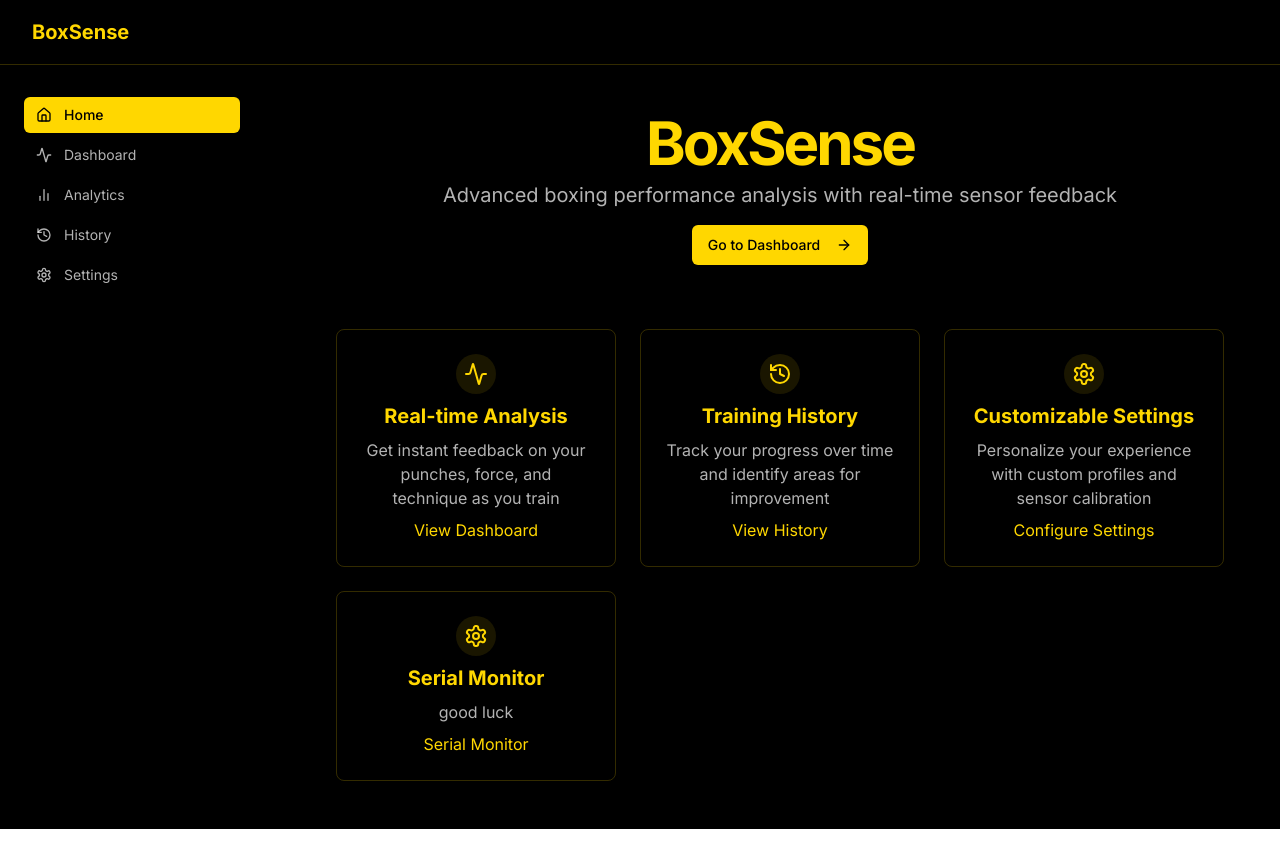
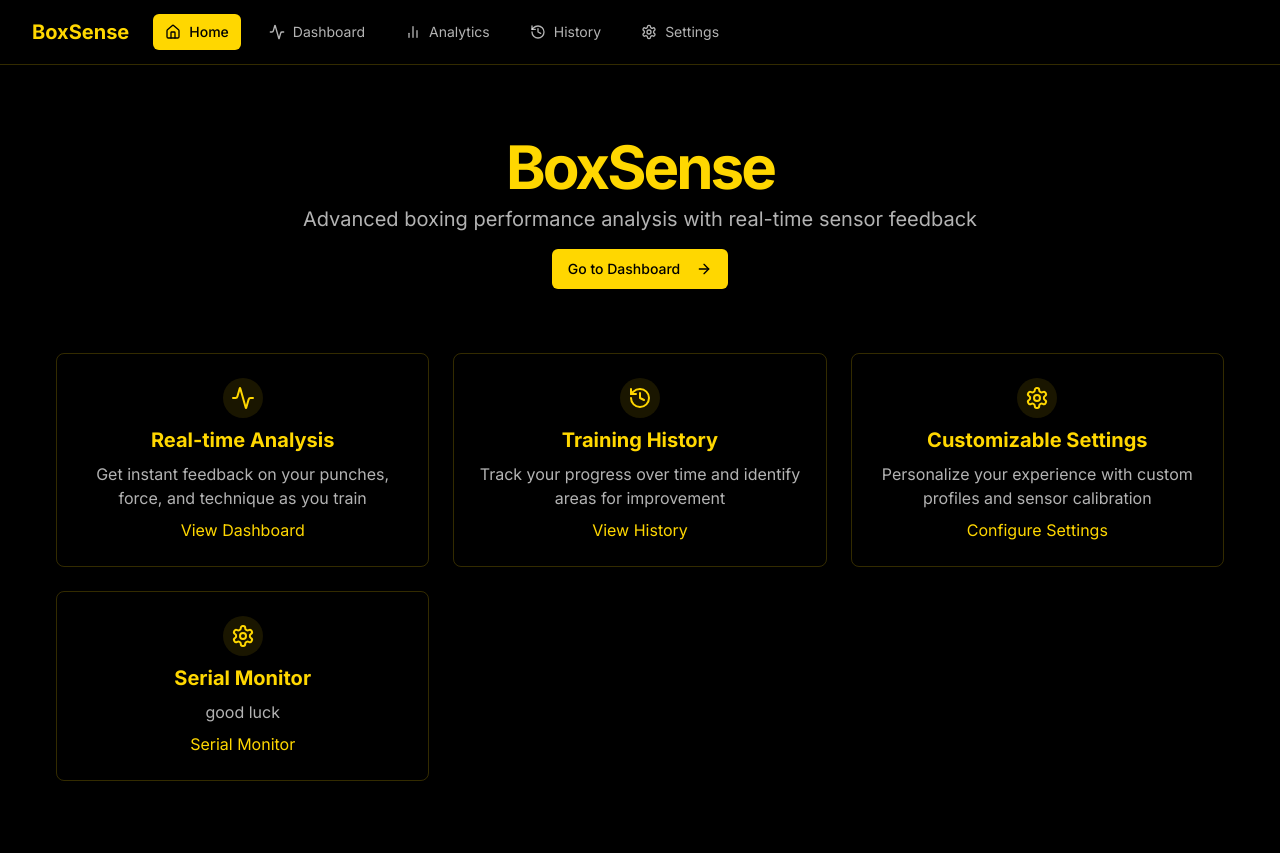
Before and after one commit to BobZeBuilder/boxing-glove-webapp, a Next.js app: page / in a window 1280 px wide. Before the commit the page ends 829 px from the top, so only its background shows below. Built offline with nearby package versions, Linux system fonts and the light colour scheme.

Commit message:
moved navbar to header

```diff
--- a/app/dashboard/page.tsx
+++ b/app/dashboard/page.tsx
@@ -12,7 +12,8 @@ import { useSensorData } from "@/hooks/use-sensor-data"
 export default function DashboardPage() {
   const { data, isConnected } = useSensorData()
   const [sessionTime, setSessionTime] = useState(0)
-
+  var totalPunches:number = 0;
+  totalPunches = totalPunches + (data?.punchCount || 0);
   useEffect(() => {
     let interval: NodeJS.Timeout
 
@@ -75,7 +76,7 @@ export default function DashboardPage() {
             </CardHeader>
             <CardContent>
               <div className="flex items-center justify-center">
-                <div className="text-4xl font-bold text-gold">{data?.punchCount || 0}</div>
+                <div className="text-4xl font-bold text-gold">{totalPunches}</div>
               </div>
             </CardContent>
           </Card>
--- a/components/main-nav.tsx
+++ b/components/main-nav.tsx
@@ -37,7 +37,7 @@ export function MainNav() {
   const pathname = usePathname()
 
   return (
-    <nav className="flex flex-col space-y-1">
+    <nav className="hidden md:flex items-center space-x-4">
       {navItems.map((item) => {
         const isActive = pathname === item.href || pathname.startsWith(`${item.href}/`)
         return (
@@ -45,7 +45,7 @@ export function MainNav() {
             key={item.href}
             href={item.href}
             className={cn(
-              "flex items-center gap-3 rounded-md px-3 py-2 text-sm transition-colors",
+              "flex items-center gap-2 rounded-md px-3 py-2 text-sm transition-colors",
               isActive ? "bg-gold text-black font-medium" : "text-white/70 hover:text-gold hover:bg-gold/10",
             )}
           >
--- a/components/mobile-nav.tsx
+++ b/components/mobile-nav.tsx
@@ -48,7 +48,7 @@ export function MobileNav() {
           <span className="sr-only">Toggle menu</span>
         </Button>
       </SheetTrigger>
-      <SheetContent side="left" className="bg-black border-gold/20 text-white">
+      <SheetContent side="bottom" className="bg-black border-gold/20 text-white">
         <div className="flex items-center justify-between border-b border-gold/20 pb-4">
           <div className="text-lg font-bold text-gold">BoxSense</div>
           <Button variant="ghost" onClick={() => setOpen(false)} className="text-white">
@@ -56,7 +56,7 @@ export function MobileNav() {
             <span className="sr-only">Close menu</span>
           </Button>
         </div>
-        <nav className="flex flex-col space-y-4 mt-6">
+        <nav className="grid grid-cols-2 gap-4 mt-6">
           {navItems.map((item) => {
             const isActive = pathname === item.href || pathname.startsWith(`${item.href}/`)
             return (
@@ -65,7 +65,7 @@ export function MobileNav() {
                 href={item.href}
                 onClick={() => setOpen(false)}
                 className={cn(
-                  "flex items-center gap-3 rounded-md px-3 py-2 text-sm transition-colors",
+                  "flex flex-col items-center gap-3 rounded-md px-3 py-2 text-sm transition-colors",
                   isActive ? "bg-gold text-black font-medium" : "text-white/70 hover:text-gold hover:bg-gold/10",
                 )}
               >
--- a/components/site-layout.tsx
+++ b/components/site-layout.tsx
@@ -1,5 +1,6 @@
 import type React from "react"
 import { MainNav } from "@/components/main-nav"
+import { MobileNav } from "@/components/mobile-nav"
 
 interface SiteLayoutProps {
   children: React.ReactNode
@@ -10,24 +11,22 @@ export function SiteLayout({ children }: SiteLayoutProps) {
     <div className="flex min-h-screen flex-col bg-black">
       <header className="sticky top-0 z-10 border-b border-gold/20 bg-black/95 backdrop-blur">
         <div className="container flex h-16 items-center">
-          <div className="mr-4 hidden md:flex">
+          <div className="flex items-center gap-4">
+            <MobileNav />
             <div className="text-xl font-bold text-gold">BoxSense</div>
           </div>
-          <div className="ml-auto flex items-center gap-4">
-            <div className="hidden md:flex">
-            </div>
+
+          {/* Main navigation now in the header */}
+          <div className="ml-6 flex-1">
+            <MainNav />
           </div>
+
         </div>
       </header>
 
-      <div className="container flex-1 items-start md:grid md:grid-cols-[220px_minmax(0,1fr)] md:gap-6 lg:grid-cols-[240px_minmax(0,1fr)] lg:gap-10">
-        <aside className="fixed top-14 z-30 -ml-2 hidden h-[calc(100vh-3.5rem)] w-full shrink-0 md:sticky md:block">
-          <div className="h-full py-6 pr-6 lg:py-8">
-            <MainNav />
-          </div>
-        </aside>
-        <main className="flex w-full flex-col overflow-hidden">{children}</main>
-      </div>
+      <main className="flex-1">
+        <div className="container py-6">{children}</div>
+      </main>
     </div>
   )
 }
```
